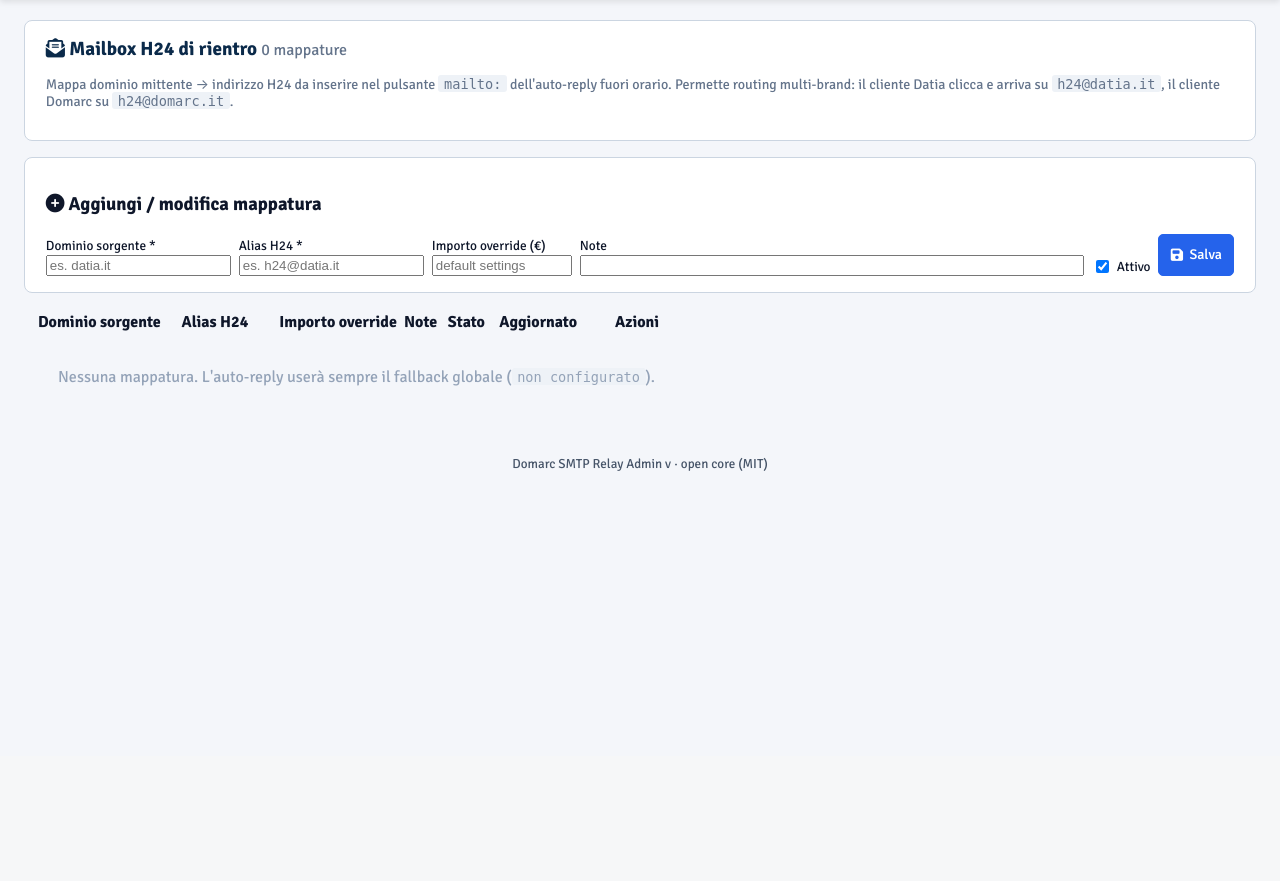
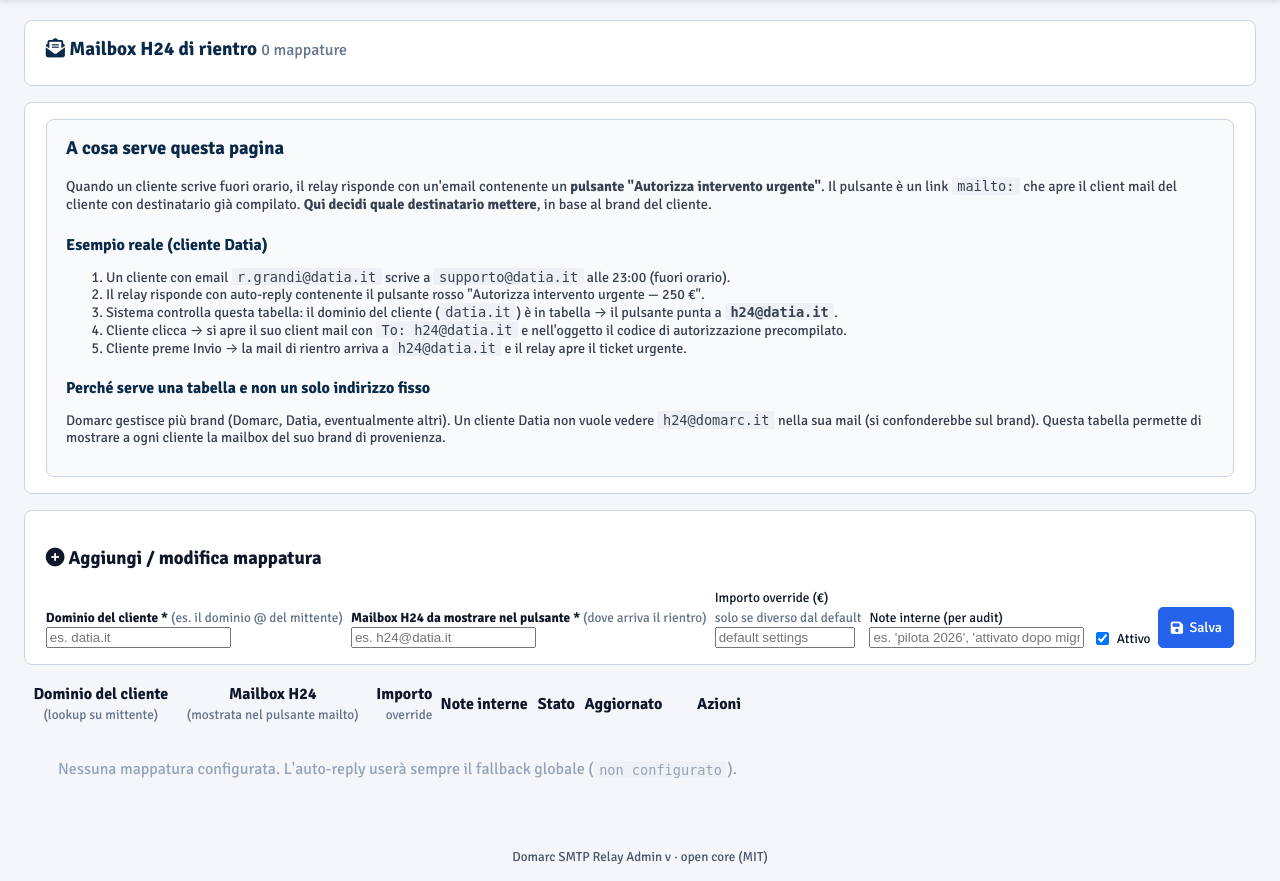
Before and after one commit to grandir66/DA-SMTP, a Python web app: template templates/admin/h24_targets_list.html in a window 1280 px wide. Shown: the part 44-925 px from the top of the page. Before the commit the page ends 515 px from the top, so only its background shows below. Run offline with Jinja, Linux system fonts and the light colour scheme; the template is opened without the code that fills it, so the values that code supplies are empty.

Commit message:
ux(h24): pagina mailbox di rientro riscritta con esempio step-by-step
Pagina /h24-targets era confusa per via di terminologia tecnica
(source_domain / h24_alias). Riscritta con:

- Box introduttivo che spiega A COSA serve la pagina.
- Esempio reale step-by-step di un cliente Datia che scrive fuori orario
  (dalla mail iniziale al ticket aperto via mailto).
- Spiegazione del perche serve una tabella e non un solo indirizzo
  (multi-brand, ogni cliente vede la mailbox del suo brand).
- Colonne rinominate:
  - Dominio sorgente -> Dominio del cliente (lookup su mittente)
  - Alias H24 -> Mailbox H24 (mostrata nel pulsante mailto)
- Sotto-titoli con esempi concreti (es. datia.it, h24@datia.it).
- Form con label arricchite e placeholder concreti.

Co-Authored-By: Claude Opus 4.7 (1M context) <noreply@anthropic.com>

```diff
--- a/templates/admin/h24_targets_list.html
+++ b/templates/admin/h24_targets_list.html
@@ -6,48 +6,92 @@
     <h2><i class="fas fa-envelope-open-text"></i> Mailbox H24 di rientro
         <small style="color:#64748b; font-weight:400;">{{ targets|length }} mappature</small>
     </h2>
-    <p style="color:#64748b; font-size:0.88rem;">
-        Mappa dominio mittente → indirizzo H24 da inserire nel pulsante
-        <code>mailto:</code> dell'auto-reply fuori orario. Permette routing
-        multi-brand: il cliente Datia clicca e arriva su <code>h24@datia.it</code>,
-        il cliente Domarc su <code>h24@domarc.it</code>.
-    </p>
-    {% if fallback_alias %}
-    <p style="color:#64748b; font-size:0.85rem; margin-top:0.5rem;">
-        <strong>Fallback globale</strong>: <code>{{ fallback_alias }}</code>
-        (usato quando il dominio mittente non è in tabella).
-        Configurabile in <a href="{{ url_for('h24_codes.settings_view') }}">Settings H24</a>.
-    </p>
-    {% endif %}
 </section>
 
+<!-- Spiegazione step-by-step -->
+<section class="dr-section">
+    <div style="background:#f8fafc; border:1px solid #cbd5e1; border-radius:8px; padding:1rem 1.2rem;">
+        <h3 style="margin-top:0; color:#0b2a4a;">A cosa serve questa pagina</h3>
+        <p style="font-size:0.9rem; color:#374151;">
+            Quando un cliente scrive fuori orario, il relay risponde con
+            un'email contenente un <strong>pulsante "Autorizza intervento
+            urgente"</strong>. Il pulsante è un link <code>mailto:</code>
+            che apre il client mail del cliente con destinatario già
+            compilato. <strong>Qui decidi quale destinatario mettere</strong>,
+            in base al brand del cliente.
+        </p>
+
+        <h4 style="color:#0b2a4a; margin-bottom:0.4rem;">Esempio reale (cliente Datia)</h4>
+        <ol style="font-size:0.88rem; color:#374151;">
+            <li>Un cliente con email <code>r.grandi@datia.it</code> scrive
+                a <code>supporto@datia.it</code> alle 23:00 (fuori orario).</li>
+            <li>Il relay risponde con auto-reply contenente il pulsante
+                rosso "Autorizza intervento urgente — 250 €".</li>
+            <li>Sistema controlla questa tabella: il dominio del cliente
+                (<code>datia.it</code>) è in tabella → il pulsante punta a
+                <strong><code>h24@datia.it</code></strong>.</li>
+            <li>Cliente clicca → si apre il suo client mail con
+                <code>To: h24@datia.it</code> e nell'oggetto il codice di
+                autorizzazione precompilato.</li>
+            <li>Cliente preme Invio → la mail di rientro arriva a
+                <code>h24@datia.it</code> e il relay apre il ticket urgente.</li>
+        </ol>
+
+        <h4 style="color:#0b2a4a; margin-bottom:0.4rem;">Perché serve una tabella e non un solo indirizzo fisso</h4>
+        <p style="font-size:0.88rem; color:#374151;">
+            Domarc gestisce più brand (Domarc, Datia, eventualmente altri).
+            Un cliente Datia non vuole vedere <code>h24@domarc.it</code> nella sua
+            mail (si confonderebbe sul brand). Questa tabella permette di
+            mostrare a ogni cliente la mailbox del suo brand di provenienza.
+        </p>
+
+        {% if fallback_alias %}
+        <p style="font-size:0.85rem; color:#64748b; border-top:1px solid #e5e7eb; padding-top:8px; margin-top:12px;">
+            <strong>Fallback globale</strong>: se il dominio di un cliente
+            <strong>non</strong> è in questa tabella, il pulsante usa
+            <code>{{ fallback_alias }}</code>.
+            Modificabile in <a href="{{ url_for('h24_codes.settings_view') }}">Settings H24</a>
+            (chiave <code>h24.default_inbound_alias</code>).
+        </p>
+        {% endif %}
+    </div>
+</section>
+
+<!-- Form -->
 <section class="dr-section">
     <h3><i class="fas fa-plus-circle"></i> Aggiungi / modifica mappatura</h3>
     <form method="post" action="{{ url_for('h24_codes.targets_upsert_view') }}"
           style="display:flex; gap:0.5rem; flex-wrap:wrap; align-items:end;">
         <input type="hidden" name="csrf_token" value="{{ csrf_token() }}">
         <div>
-            <small>Dominio sorgente *</small><br>
+            <small><strong>Dominio del cliente *</strong>
+                <span style="color:#64748b;">(es. il dominio @ del mittente)</span>
+            </small><br>
             <input type="text" name="source_domain" required
                    placeholder="es. datia.it"
                    pattern="[a-z0-9.-]+\.[a-z]{2,}"
                    style="text-transform:lowercase;">
         </div>
         <div>
-            <small>Alias H24 *</small><br>
+            <small><strong>Mailbox H24 da mostrare nel pulsante *</strong>
+                <span style="color:#64748b;">(dove arriva il rientro)</span>
+            </small><br>
             <input type="email" name="h24_alias" required
                    placeholder="es. h24@datia.it"
                    style="text-transform:lowercase;">
         </div>
         <div>
-            <small>Importo override (€)</small><br>
+            <small>Importo override (€)<br>
+                <span style="color:#64748b;">solo se diverso dal default</span>
+            </small><br>
             <input type="number" name="urgent_fee_eur"
                    placeholder="default settings" min="0" max="10000"
                    style="width:140px;">
         </div>
         <div style="flex:1; min-width:200px;">
-            <small>Note</small><br>
-            <input type="text" name="note" style="width:100%;">
+            <small>Note interne (per audit)</small><br>
+            <input type="text" name="note" style="width:100%;"
+                   placeholder="es. 'pilota 2026', 'attivato dopo migrazione'">
         </div>
         <div>
             <label style="display:flex; align-items:center; gap:0.3rem;">
@@ -61,15 +105,25 @@
     </form>
 </section>
 
+<!-- Lista mappature -->
 <div class="table-outer">
     <div class="table-scroll">
         <table class="fw-table">
             <thead>
                 <tr>
-                    <th>Dominio sorgente</th>
-                    <th>Alias H24</th>
-                    <th style="text-align:right;">Importo override</th>
-                    <th>Note</th>
+                    <th>Dominio del cliente<br>
+                        <small style="font-weight:400; color:#64748b;">
+                            (lookup su mittente)
+                        </small></th>
+                    <th>Mailbox H24<br>
+                        <small style="font-weight:400; color:#64748b;">
+                            (mostrata nel pulsante mailto)
+                        </small></th>
+                    <th style="text-align:right;">Importo<br>
+                        <small style="font-weight:400; color:#64748b;">
+                            override
+                        </small></th>
+                    <th>Note interne</th>
                     <th>Stato</th>
                     <th>Aggiornato</th>
                     <th style="width:100px;">Azioni</th>
@@ -79,7 +133,10 @@
                 {% for t in targets %}
                 <tr {% if not t.enabled %}style="background:#f8fafc; color:#94a3b8;"{% endif %}>
                     <td><code>{{ t.source_domain }}</code></td>
-                    <td><code>{{ t.h24_alias }}</code></td>
+                    <td>
+                        <i class="fas fa-arrow-right" style="color:#94a3b8;"></i>
+                        <code>{{ t.h24_alias }}</code>
+                    </td>
                     <td style="text-align:right;">
                         {% if t.urgent_fee_eur %}
                         <strong>{{ t.urgent_fee_eur }} €</strong>
@@ -110,8 +167,8 @@
                 </tr>
                 {% else %}
                 <tr><td colspan="7" style="text-align:center; color:#94a3b8; padding:2rem;">
-                    Nessuna mappatura. L'auto-reply userà sempre il fallback
-                    globale (<code>{{ fallback_alias or 'non configurato' }}</code>).
+                    Nessuna mappatura configurata. L'auto-reply userà sempre
+                    il fallback globale (<code>{{ fallback_alias or 'non configurato' }}</code>).
                 </td></tr>
                 {% endfor %}
             </tbody>
```
